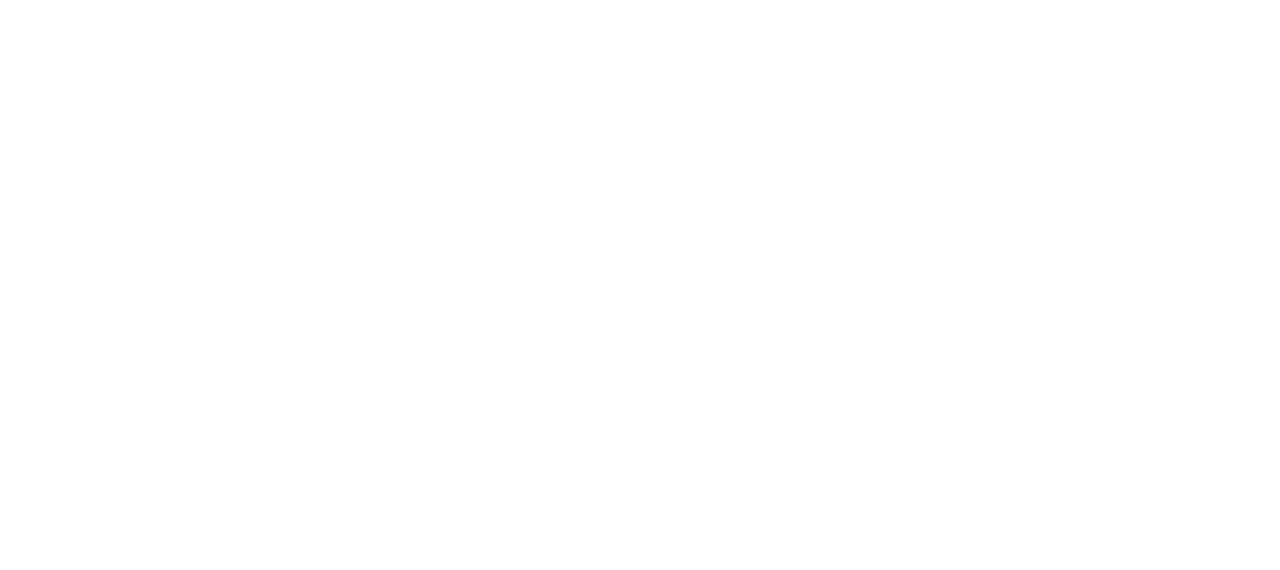
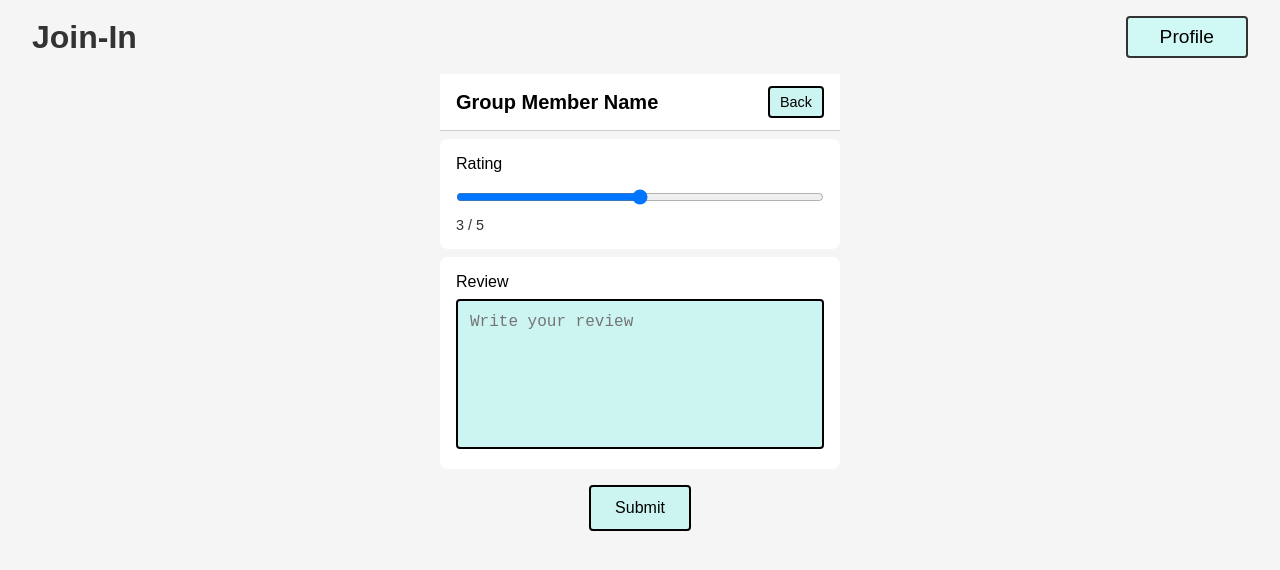
Before and after one commit to JacksonZ2003/DPD-Mock-Up, a plain HTML site: page Rating.html in a window 1280 px wide. Drawn offline with Linux system fonts and the light colour scheme.

Commit message:
created Ratings page

```diff
--- a/Rating.html
+++ b/Rating.html
@@ -4,8 +4,122 @@
     <meta charset="UTF-8">
     <meta name="viewport" content="width=device-width, initial-scale=1.0">
     <title>Join-In</title>
+    <style>
+      * { box-sizing: border-box; margin: 0; padding: 0; }
+      body { font-family: Arial, sans-serif; background-color: #f5f5f5; }
+      .navbar {
+        display: flex;
+        justify-content: space-between;
+        align-items: center;
+        padding: 1rem 2rem;
+        background-color: #f5f5f5;
+        font-family: Arial;
+    }
+    .navbar-title {
+        font-size: 2rem;
+        font-weight: bold;
+        color: #333;
+    }
+    .navbar-profile {
+        font-size: 1.2rem;
+        color: #000;
+        background: #D0F9F6;
+        border: 2px solid #333;
+        border-radius: 4px;
+        padding: 0.5rem 2rem;
+        cursor: pointer;
+        transition: background 0.2s, border 0.2s;
+    }
+    .navbar-profile:hover {
+        background: #eee;
+        border-color: #888;
+    }
+    .group-header {
+      display: flex;
+      justify-content: space-between;
+      align-items: center;
+      padding: 12px 16px;
+      background-color: #fff;
+      border-bottom: 1px solid #ccc;
+    }
+    .group-header h2 {
+      font-size: 1.25rem;
+    }
+    .group-header .back-button {
+      background-color: #ccf5f2;
+      border: 2px solid #000;
+      border-radius: 4px;
+      padding: 6px 10px;
+      font-size: 0.9rem;
+      cursor: pointer;
+    }
+    .rating-container, .review-container {
+      background-color: #fff;
+      padding: 16px;
+      margin: 8px 16px;
+      border-radius: 8px;
+    }
+    .rating-label {
+      font-size: 1rem;
+      margin-bottom: 8px;
+      display: block;
+    }
+    .slider {
+      width: 100%;
+      margin: 8px 0;
+    }
+    .rating-value {
+      font-size: 0.9rem;
+      color: #333;
+      margin-top: 4px;
+    }
+    .review-box {
+      width: 100%;
+      height: 150px;
+      padding: 12px;
+      font-size: 1rem;
+      background-color: #ccf5f2;
+      border: 2px solid #000;
+      border-radius: 4px;
+      resize: none;
+    }
+    .submit-btn {
+      display: block;
+      margin: 16px auto;
+      padding: 12px 24px;
+      font-size: 1rem;
+      background-color: #ccf5f2;
+      border: 2px solid #000;
+      border-radius: 4px;
+      cursor: pointer;
+    }
+    @media (min-width: 600px) {
+      .group-header, .rating-container, .review-container, .submit-btn {
+        max-width: 400px;
+        margin-left: auto;
+        margin-right: auto;
+      }
+    }
+  </style>
 </head>
 <body>
-
+    <nav class="navbar">
+        <div class="navbar-title">Join-In</div>
+        <button class="navbar-profile" onclick="window.location.href='Profile.html'">Profile</button>
+    </nav>
+    <div class="group-header">
+      <h2>Group Member Name</h2>
+      <button class="back-button">Back</button>
+    </div>
+    <div class="rating-container">
+      <label for="rating" class="rating-label">Rating</label>
+      <input type="range" id="rating" name="rating" min="1" max="5" step="1" class="slider" oninput="ratingValue.textContent = this.value">
+      <div class="rating-value"><span id="ratingValue">3</span> / 5</div>
+    </div>
+    <div class="review-container">
+      <label for="review" class="rating-label">Review</label>
+      <textarea id="review" class="review-box" placeholder="Write your review"></textarea>
+    </div>
+    <button class="submit-btn">Submit</button>
 </body>
 </html>
```
